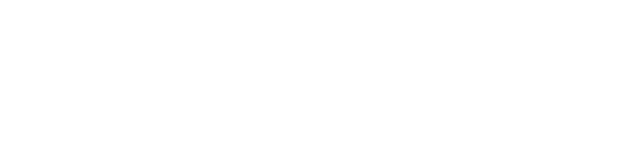
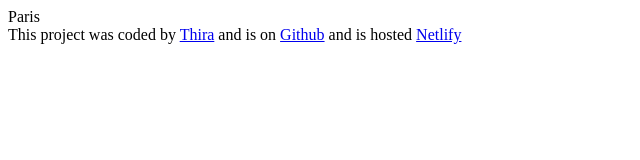
Before and after one commit to Thira-254/vanilla-weather-project, a plain HTML site: page index.html in a window 1280 px wide. Shown: the whole page, without its empty margins (0-640 px from the left). Drawn offline with Linux system fonts and the light colour scheme.

Commit message:
Added a header and a footer

```diff
--- a/index.html
+++ b/index.html
@@ -6,5 +6,16 @@
     <link rel="stylesheet" href="vanilla-weather-project/styles.css" />
     <title>Weather project</title>
   </head>
-  <body></body>
+  <body>
+    <div class="container">
+      <header>Paris</header>
+    </div>
+    <footer>
+      This project was coded by
+      <a href="https://github.com/Thira-254">Thira</a> and is on
+      <a href="https://github.com/Thira-254/vanilla-weather-project">Github</a>
+      and is hosted
+      <a href="https://app.netlify.com/projects/vanilla-p/overview">Netlify</a>
+    </footer>
+  </body>
 </html>
```
